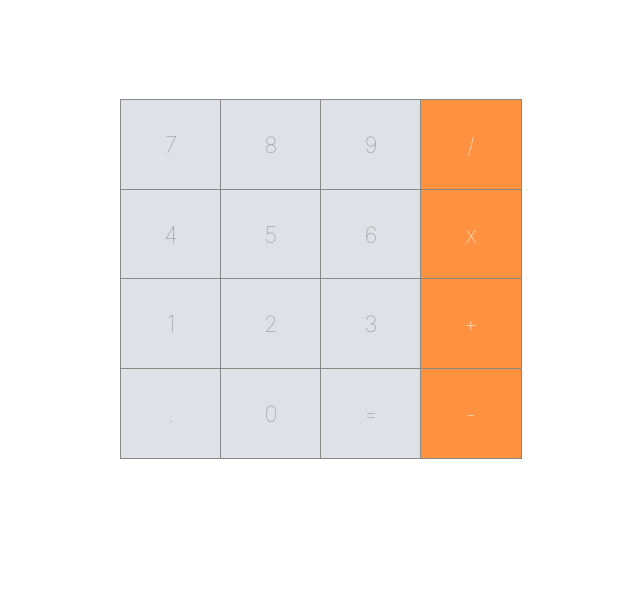
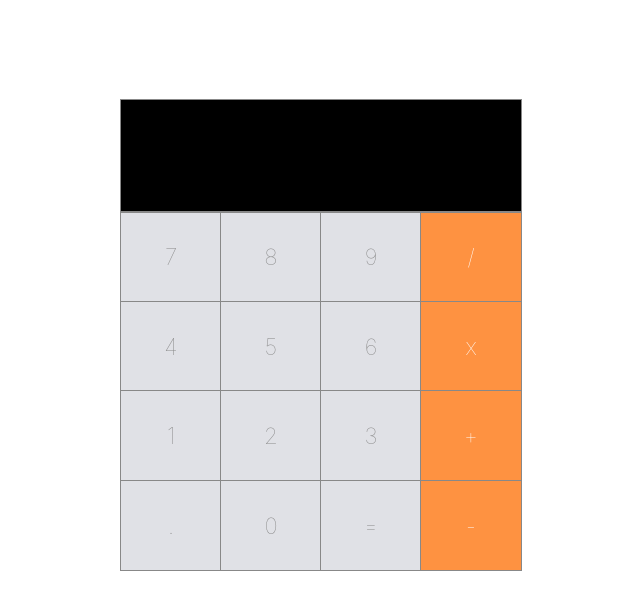
Before and after one commit to jacorea/practiceProblems, a React (Create React App) app in the folder react-app/: page / in a window 1280 px wide. Shown: the top 610 px of the page, without its empty margins (319-959 px from the left). Built offline with nearby package versions, Linux system fonts and the light colour scheme.

Commit message:
add input bar to calculator.

```diff
--- a/react-app/src/App.js
+++ b/react-app/src/App.js
@@ -1,11 +1,23 @@
-import React from 'react';
+import React, { Component } from 'react';
 import './App.css';
 import Button from './components/Button'
+import { Input } from './components/Input'
 
-function App() {
+class App extends Component {
+  constructor(props) {
+    super(props)
+
+    this.state = {
+      input: ''
+    }
+  }
+
+
+render() {
   return (
     <div className="App">
       <div className="calc-wrapper">
+          <Input input={this.state.input}></Input>
         <div className="row">
           <Button>7</Button>
           <Button>8</Button>
@@ -34,5 +46,6 @@
     </div>
   );
 }
+}
 
 export default App;
--- a/react-app/src/components/Input.css
+++ b/react-app/src/components/Input.css
@@ -0,0 +1,12 @@
+.input {
+    height: 4em;
+    display: flex;
+    justify-content: flex-end;
+    align-items: center;
+    font-weight:bold;
+    font-size: 1.4em;
+    background-color: #000000;
+    color: #ffffff;
+    padding: 0.5em;
+    outline: 1px solid #888888
+}
--- a/react-app/src/components/Input.js
+++ b/react-app/src/components/Input.js
@@ -0,0 +1,6 @@
+import React from 'react'
+import './Input.css'
+
+export const Input = (props) => (
+   <div className="input">{props.input}</div>
+)
```
